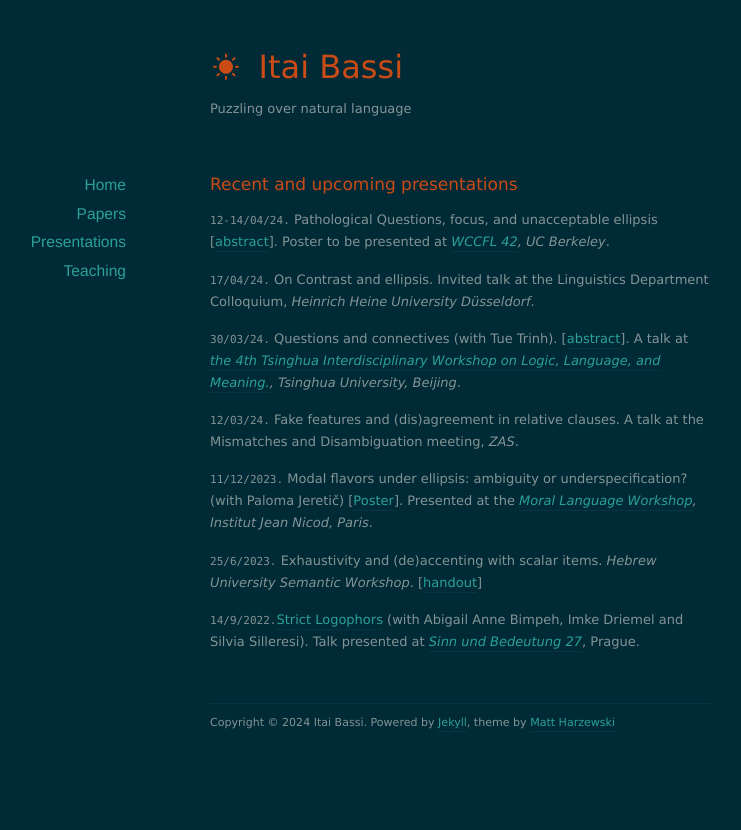
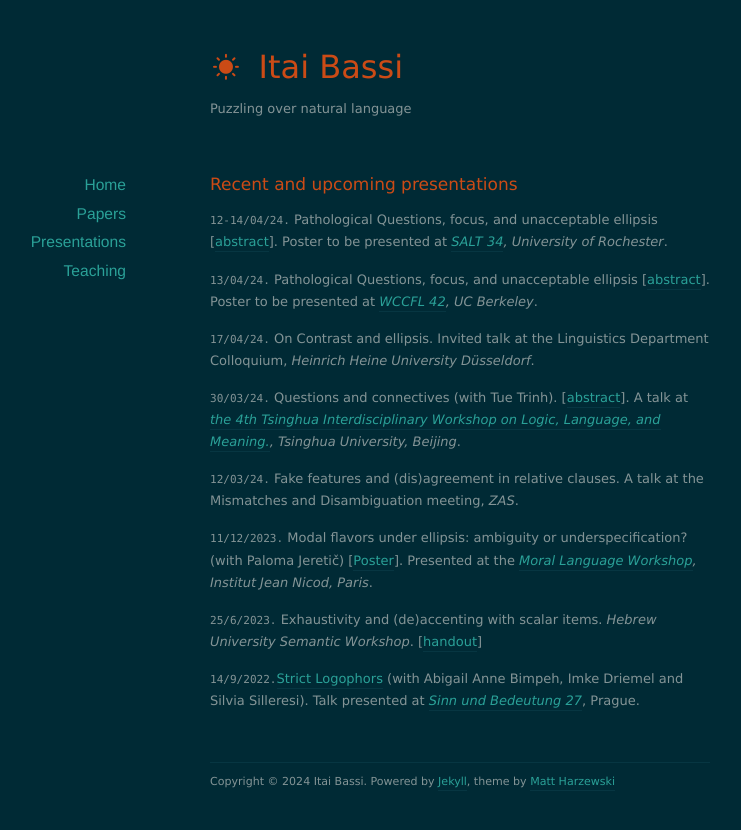
Before and after one commit to itaibassi/itaibassi.github.io, a Jekyll site: the page built from presentations/index.markdown, in a window 1280 px wide. Shown: the top 830 px of the page, without its empty margins (180-921 px from the left). Built offline with Jekyll 4.4.1, drawn with Linux system fonts in a browser that asks for light colours; nearby versions of some CDN libraries.

Commit message:
Update index.markdown

```diff
--- a/presentations/index.markdown
+++ b/presentations/index.markdown
@@ -11,6 +11,9 @@
 
 
 `12-14/04/24.`  Pathological Questions, focus, and unacceptable ellipsis
+[[abstract](https://www.dropbox.com/scl/fi/stuv4sw35ss78xlmhmeu6/Abstract-Pathological-Questions-focus-and-unacceptable-ellipsis.pdf?rlkey=t2tnh0ifvb9l17vdja8s6irbs&dl=0)]. Poster to be presented at *[SALT 34](https://saltconf.github.io/salt34/), University of Rochester*.
+
+`13/04/24.`  Pathological Questions, focus, and unacceptable ellipsis
 [[abstract](https://www.dropbox.com/scl/fi/stuv4sw35ss78xlmhmeu6/Abstract-Pathological-Questions-focus-and-unacceptable-ellipsis.pdf?rlkey=t2tnh0ifvb9l17vdja8s6irbs&dl=0)]. Poster to be presented at *[WCCFL 42](https://www.wccfl42.com/home), UC Berkeley*.
 
 `17/04/24.`  On Contrast and ellipsis. Invited talk at the Linguistics Department Colloquium, *Heinrich Heine University Düsseldorf*.
```
